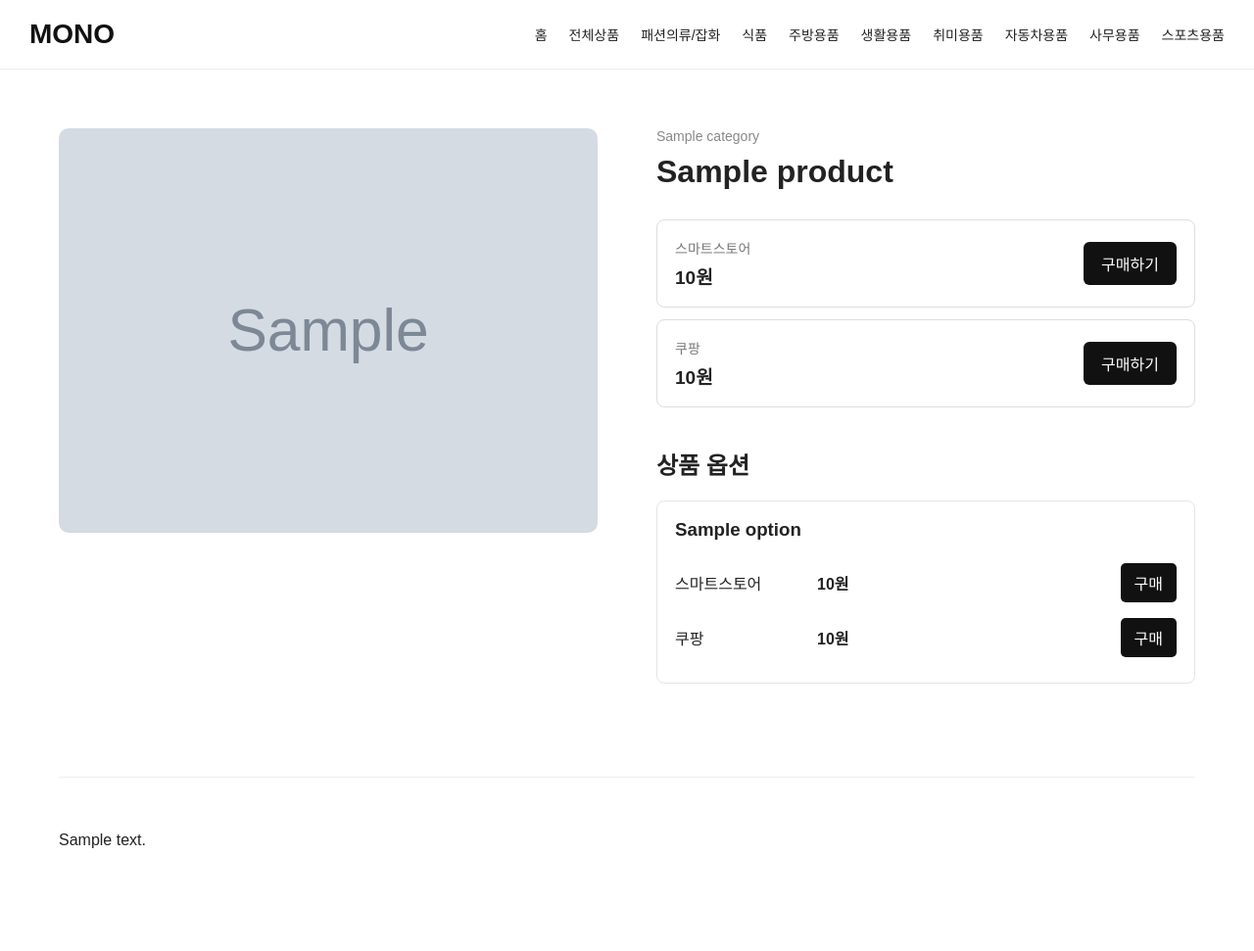
After one commit to MONO1215/MONO, a Python web app: template templates/product_detail.html in a window 1280 px wide. The commit adds this page. Shown: the whole page at 98% size. Run offline with Jinja, Linux system fonts and the light colour scheme; the template is opened without the code that fills it: most values are stand-ins (such as "Sample title", 1, 10 or a date in 2020); grey boxes marked "Sample" are stand-in pictures.

Commit message:
Add product detail page

```diff
--- a/static/css/style.css
+++ b/static/css/style.css
@@ -523,3 +523,160 @@ nav a.active {
 
     color: #999;
 }
+
+/* =========================
+   상품 카드 링크
+========================= */
+
+.product-card-link {
+    display: block;
+    text-decoration: none;
+    color: inherit;
+}
+
+.product-card-link:hover h3 {
+    text-decoration: underline;
+}
+
+
+/* =========================
+   상품 상세 페이지
+========================= */
+
+.product-detail-page {
+    max-width: 1200px;
+    margin: 0 auto;
+    padding: 60px 20px 100px;
+}
+
+.product-detail-top {
+    display: grid;
+    grid-template-columns: 1fr 1fr;
+    gap: 60px;
+}
+
+.product-detail-image img {
+    width: 100%;
+    display: block;
+    border-radius: 10px;
+}
+
+.product-detail-placeholder {
+    width: 100%;
+    min-height: 500px;
+
+    display: flex;
+    align-items: center;
+    justify-content: center;
+
+    background: #eeeeee;
+    color: #999;
+
+    border-radius: 10px;
+}
+
+.product-detail-category {
+    color: #888;
+    font-size: 14px;
+    margin-bottom: 10px;
+}
+
+.product-detail-info h1 {
+    font-size: 32px;
+    margin-bottom: 30px;
+}
+
+.product-store-section {
+    display: flex;
+    flex-direction: column;
+    gap: 12px;
+}
+
+.detail-store-box {
+    display: flex;
+    align-items: center;
+    justify-content: space-between;
+
+    padding: 18px;
+
+    border: 1px solid #dddddd;
+    border-radius: 8px;
+}
+
+.detail-store-box div {
+    display: flex;
+    flex-direction: column;
+    gap: 5px;
+}
+
+.detail-store-box span {
+    color: #777;
+    font-size: 14px;
+}
+
+.detail-store-box strong {
+    font-size: 19px;
+}
+
+.detail-store-box a {
+    padding: 10px 18px;
+
+    background: #111;
+    color: white;
+
+    text-decoration: none;
+
+    border-radius: 6px;
+}
+
+.detail-options {
+    margin-top: 40px;
+}
+
+.detail-options h2 {
+    margin-bottom: 20px;
+}
+
+.detail-option-box {
+    padding: 18px;
+
+    margin-bottom: 15px;
+
+    border: 1px solid #e5e5e5;
+    border-radius: 8px;
+}
+
+.detail-option-box h3 {
+    margin-bottom: 15px;
+}
+
+.detail-option-store {
+    display: grid;
+    grid-template-columns: 130px 1fr auto;
+    gap: 15px;
+
+    align-items: center;
+
+    padding: 8px 0;
+}
+
+.detail-option-store a {
+    padding: 8px 14px;
+
+    color: white;
+    background: #111;
+
+    text-decoration: none;
+
+    border-radius: 5px;
+}
+
+.product-description-detail {
+    margin-top: 80px;
+
+    padding-top: 50px;
+
+    border-top: 1px solid #eeeeee;
+
+    line-height: 1.7;
+}
--- /dev/null
+++ b/templates/product_detail.html
@@ -0,0 +1,292 @@
+<!DOCTYPE html>
+<html lang="ko">
+
+<head>
+    <meta charset="UTF-8">
+    <meta
+        name="viewport"
+        content="width=device-width, initial-scale=1.0"
+    >
+
+    <title>{{ product["name"] }} - MONO</title>
+
+    <link
+        rel="stylesheet"
+        href="{{ url_for('static', filename='css/style.css') }}"
+    >
+</head>
+
+<body>
+
+
+<header>
+
+    <div class="header-container">
+
+        <a href="/" class="logo">
+            MONO
+        </a>
+
+        <nav>
+
+            <a href="/">홈</a>
+            <a href="/products">전체상품</a>
+
+            <a href="/category/fashion">
+                패션의류/잡화
+            </a>
+
+            <a href="/category/food">
+                식품
+            </a>
+
+            <a href="/category/kitchen">
+                주방용품
+            </a>
+
+            <a href="/category/living">
+                생활용품
+            </a>
+
+            <a href="/category/hobby">
+                취미용품
+            </a>
+
+            <a href="/category/car">
+                자동차용품
+            </a>
+
+            <a href="/category/office">
+                사무용품
+            </a>
+
+            <a href="/category/sports">
+                스포츠용품
+            </a>
+
+        </nav>
+
+    </div>
+
+</header>
+
+
+<main class="product-detail-page">
+
+    <div class="product-detail-top">
+
+
+        <!-- 상품 이미지 -->
+
+        <div class="product-detail-image">
+
+            {% if product["image_file"] %}
+
+            <img
+                src="{{ url_for(
+                    'static',
+                    filename='uploads/products/' + product['image_file']
+                ) }}"
+                alt="{{ product['name'] }}"
+            >
+
+            {% elif product["image_url"] %}
+
+            <img
+                src="{{ product['image_url'] }}"
+                alt="{{ product['name'] }}"
+            >
+
+            {% else %}
+
+            <div class="product-detail-placeholder">
+                상품 이미지
+            </div>
+
+            {% endif %}
+
+        </div>
+
+
+        <!-- 상품 정보 -->
+
+        <div class="product-detail-info">
+
+            <p class="product-detail-category">
+                {{ product["category"] }}
+            </p>
+
+            <h1>
+                {{ product["name"] }}
+            </h1>
+
+
+            <div class="product-store-section">
+
+                {% if product["smartstore_price"] %}
+
+                <div class="detail-store-box">
+
+                    <div>
+                        <span>스마트스토어</span>
+
+                        <strong>
+                            {{ "{:,}".format(product["smartstore_price"]) }}원
+                        </strong>
+                    </div>
+
+                    {% if product["smartstore_url"] %}
+
+                    <a
+                        href="{{ product['smartstore_url'] }}"
+                        target="_blank"
+                        rel="noopener noreferrer"
+                    >
+                        구매하기
+                    </a>
+
+                    {% endif %}
+
+                </div>
+
+                {% endif %}
+
+
+                {% if product["coupang_price"] %}
+
+                <div class="detail-store-box">
+
+                    <div>
+                        <span>쿠팡</span>
+
+                        <strong>
+                            {{ "{:,}".format(product["coupang_price"]) }}원
+                        </strong>
+                    </div>
+
+                    {% if product["coupang_url"] %}
+
+                    <a
+                        href="{{ product['coupang_url'] }}"
+                        target="_blank"
+                        rel="noopener noreferrer"
+                    >
+                        구매하기
+                    </a>
+
+                    {% endif %}
+
+                </div>
+
+                {% endif %}
+
+            </div>
+
+
+            <!-- 옵션 -->
+
+            {% if options %}
+
+            <div class="detail-options">
+
+                <h2>
+                    상품 옵션
+                </h2>
+
+                {% for option in options %}
+
+                <div class="detail-option-box">
+
+                    <h3>
+                        {{ option["option_name"] }}
+                    </h3>
+
+
+                    {% if option["smartstore_price"] %}
+
+                    <div class="detail-option-store">
+
+                        <span>
+                            스마트스토어
+                        </span>
+
+                        <strong>
+                            {{ "{:,}".format(option["smartstore_price"]) }}원
+                        </strong>
+
+                        {% if option["smartstore_url"] %}
+
+                        <a
+                            href="{{ option['smartstore_url'] }}"
+                            target="_blank"
+                            rel="noopener noreferrer"
+                        >
+                            구매
+                        </a>
+
+                        {% endif %}
+
+                    </div>
+
+                    {% endif %}
+
+
+                    {% if option["coupang_price"] %}
+
+                    <div class="detail-option-store">
+
+                        <span>
+                            쿠팡
+                        </span>
+
+                        <strong>
+                            {{ "{:,}".format(option["coupang_price"]) }}원
+                        </strong>
+
+                        {% if option["coupang_url"] %}
+
+                        <a
+                            href="{{ option['coupang_url'] }}"
+                            target="_blank"
+                            rel="noopener noreferrer"
+                        >
+                            구매
+                        </a>
+
+                        {% endif %}
+
+                    </div>
+
+                    {% endif %}
+
+                </div>
+
+                {% endfor %}
+
+            </div>
+
+            {% endif %}
+
+        </div>
+
+    </div>
+
+
+    <!-- 상품 설명 -->
+
+    {% if product["description_html"] %}
+
+    <section class="product-description-detail">
+
+        {{ product["description_html"] | safe }}
+
+    </section>
+
+    {% endif %}
+
+</main>
+
+
+</body>
+
+</html>
```
Also changed, not shown: app.py (+37 -0 lines), templates/category.html (+5 -2 lines), templates/index.html (+5 -2 lines).
